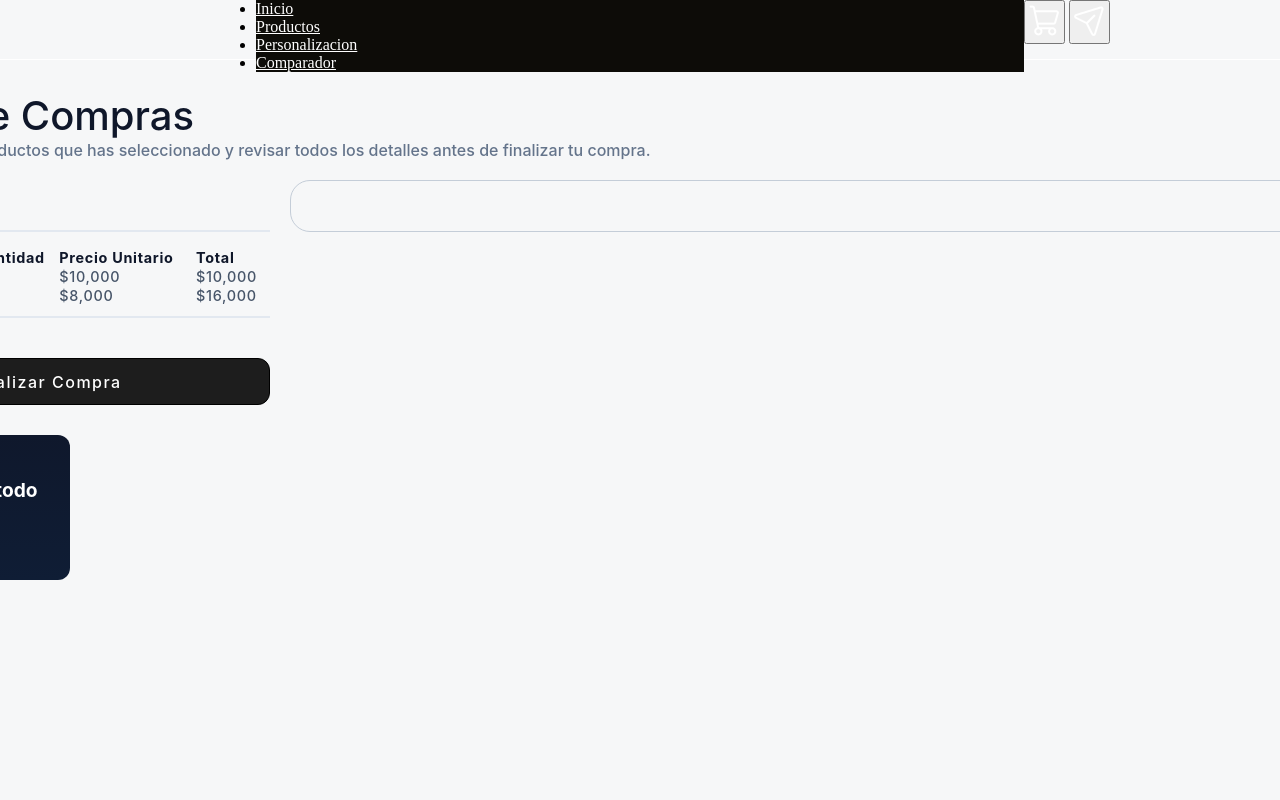
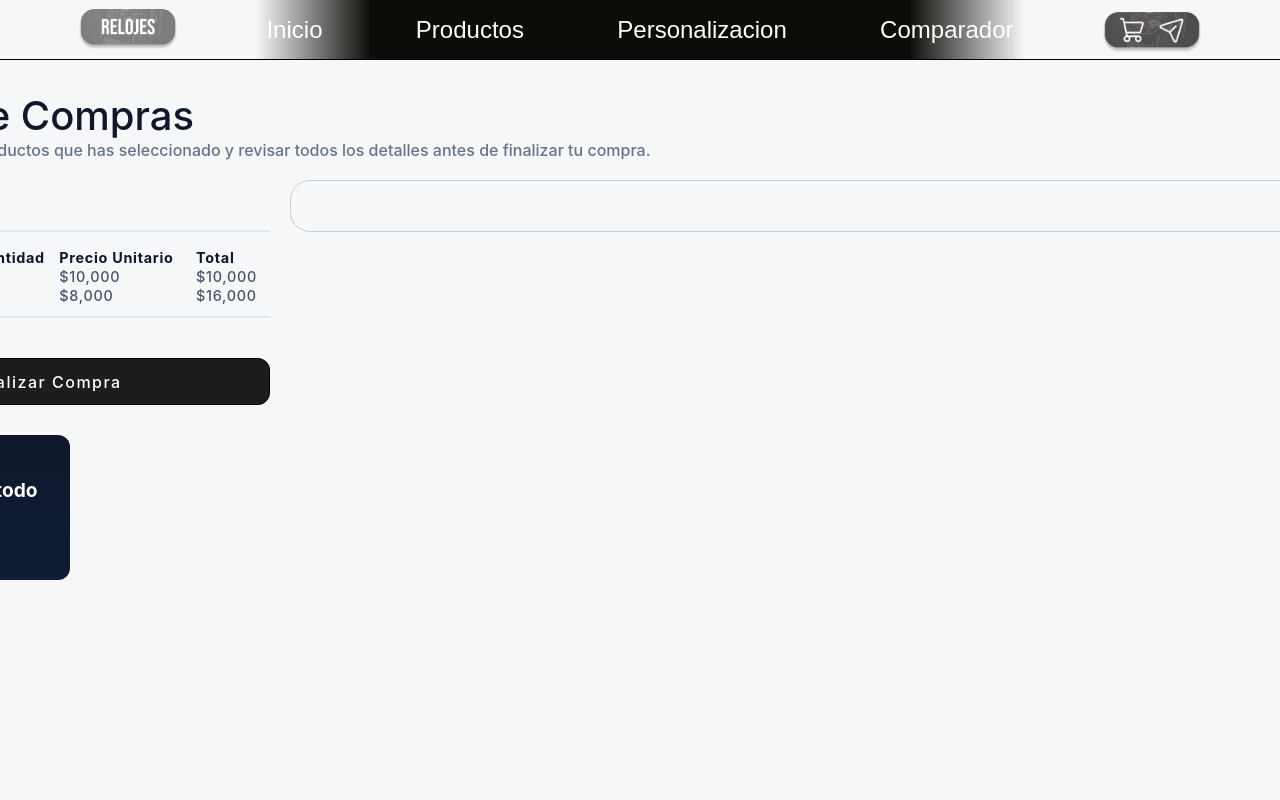
Before and after one commit to AstralConflict/Proyecto-Sitio-Web---1-DAM---Grupo-Jesson-Ismael-Marcos, a plain HTML site: page Proyecto Pagina Web/html/carrito.html in a window 1280 px wide. Shown: the top 800 px of the page. Drawn offline with Linux system fonts and the light colour scheme; a web font is replaced by a local one.

Commit message:
Modificaciones menus

```diff
--- a/Proyecto Pagina Web/css/carrito_style.css
+++ b/Proyecto Pagina Web/css/carrito_style.css
@@ -2,19 +2,19 @@ header {
     border-bottom: solid 1px rgb(0, 0, 0);
 }
 
-#degradadoIzquierda {
+.degradadoIzquierda {
     background: linear-gradient(90deg,rgba(255, 255, 255, 0) 0%, #0D0C08 100%);
 }
 
-#degradadoDerecha {
+.degradadoDerecha {
     background: linear-gradient(90deg,#0D0C08 0%, rgba(255, 255, 255, 0) 100%);
 }
 
-#contenedorNavMenu {
+.contenedorNavMenu {
     background-color: #0D0C08;
 }
 
-#navMenu a {
+.navMenu a {
     color: white;
 }
 
--- a/Proyecto Pagina Web/css/comparador_style.css
+++ b/Proyecto Pagina Web/css/comparador_style.css
@@ -1,5 +1,8 @@
 * {
     font-family: 'Arial', sans-serif;
+    margin: 0;
+    padding: 0;
+    box-sizing: border-box;
 }
 
 body {
--- a/Proyecto Pagina Web/html/carrito.html
+++ b/Proyecto Pagina Web/html/carrito.html
@@ -4,20 +4,20 @@
     <meta charset="UTF-8">
     <meta name="viewport" content="width=device-width, initial-scale=1.0">
     <link rel="stylesheet" href="../css/index_style.css">
-    <link rel="stylesheet" href="../css/carrito_style.css">
     <link rel="stylesheet" href="../css/header_style.css">
     <link rel="stylesheet" href="../css/footer_style.css">
+    <link rel="stylesheet" href="../css/carrito_style.css">
     <title>Carrito Relojres</title>
 </head>
 <body>
     <header>
-        <div id="menuLogo">
-            <div id="cajitaLogo"></div>
+        <div class="menuLogo">
+            <div class="cajitaLogo"></div>
         </div>
-        <div id="menuNavegacion">
-            <div id="degradadoIzquierda"></div>
-            <div id="contenedorNavMenu">
-                <nav id="navMenu">
+        <div class="menuNavegacion">
+            <div class="degradadoIzquierda"></div>
+            <div class="contenedorNavMenu">
+                <nav class="navMenu">
                     <ul>
                         <li><a href="../index.html">Inicio</a></li>
                         <li><a href="./productos.html">Productos</a></li>
@@ -26,16 +26,16 @@
                     </ul>
                 </nav>
             </div>
-            <div id="degradadoDerecha"></div>
+            <div class="degradadoDerecha"></div>
         </div>
-        <div id="menuBotones">
-            <div id="cajitaBotones">
-                <button class="botonInicio">
+        <div class="menuBotones">
+            <div class="cajitaBotones">
+                <a href="./carrito.html" class="botonMenu">
                     <img src="../multimedia/IconoCarrito.png" alt="Icono de carrito">
-                </button>
-                <button class="botonInicio">
+                </a>
+                <a href="./formulario.html" class="botonMenu">
                     <img src="../multimedia/IconoContacto.png" alt="Icono de contacto">
-                </button>
+                </a>
             </div>
         </div>
     </header>
```
